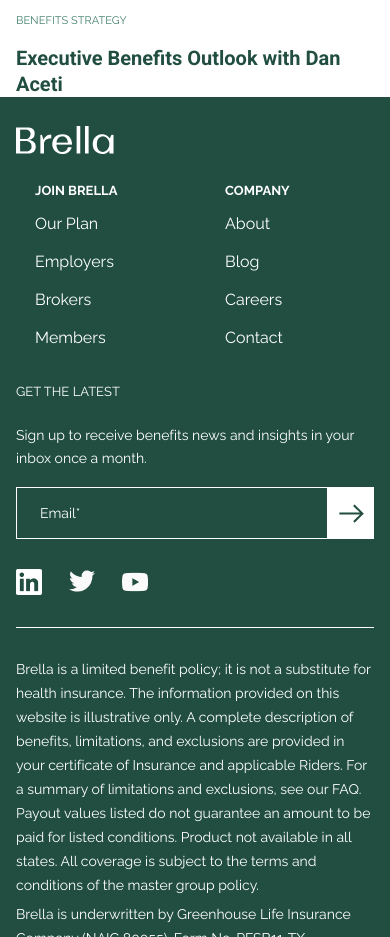
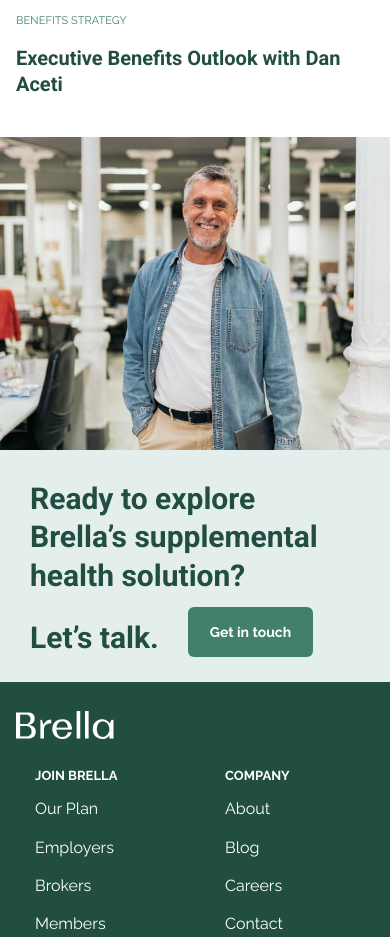
Before and after one commit to AlexUAKH/landing_Brella_insuarence, a website: page app/index.html in a window 390 px wide. Shown: the part 6940-7877 px from the top of the page. Drawn offline with nearby package versions, Linux system fonts and the light colour scheme; files that its build step writes are made by us from their sources.

Commit message:
letstalk section

```diff
--- /dev/null
+++ b/app/parts/letstalk.html
@@ -0,0 +1,20 @@
+<section class="page__letstalk letstalk">
+  <div class="letstalk__container">
+    <div class="letstalk__info info">
+      <div class="letstalk__info-img info__img">
+        <img src="../img/dist/backgrownd_lets_talk_section.jpg" alt="" />
+      </div>
+      <div class="letstalk__info-body info__body">
+        <div class="letstalk__wrap">
+          <div class="letstalk__info-title info__title title">
+            Ready to explore Brella’s supplemental health solution?
+          </div>
+          <div class="letstalk__info-text title">Let’s talk.</div>
+          <div class="letstalk__btn btn">
+            <a href="#" class="btn__link">Get in touch</a>
+          </div>
+        </div>
+      </div>
+    </div>
+  </div>
+</section>
--- a/app/styles/blocks/_general.scss
+++ b/app/styles/blocks/_general.scss
@@ -53,7 +53,8 @@
   &__advantage,
   &__plans,
   &__howItWorts,
-  &__customers {
+  &__customers,
+  &__letstalk {
     margin-top: 120px;
     @media (max-width: 960px) {
       margin-top: 40px;
@@ -80,6 +81,10 @@
     @media (max-width: 960px) {
       margin-top: 40px;
     }
+  }
+
+  // .page__letstalk
+  &__letstalk {
   }
 }
 
--- /dev/null
+++ b/app/styles/blocks/_letstalk.scss
@@ -0,0 +1,93 @@
+.letstalk {
+  background-color: #e3eeed;
+
+  // .letstalk__container
+  &__container {
+    max-width: 1440px;
+    margin: 0 auto;
+  }
+
+  // .letstalk__info
+  &__info {
+  }
+
+  // .letstalk__info-img
+  &__info-img {
+  }
+
+  // .letstalk__info-body
+  &__info-body {
+    display: flex;
+    align-items: center;
+  }
+
+  &__wrap {
+    max-width: 423px;
+    margin-left: 120px;
+  }
+
+  // .letstalk__info-title
+  &__info-title {
+    margin-bottom: 46px;
+  }
+
+  // .letstalk__info-text
+  &__info-text {
+    margin-bottom: 60px;
+  }
+  @media (max-width: 1150px) and (min-width: 910px) {
+    &__wrap {
+      margin-left: 60px;
+    }
+    &__info-title {
+      margin-bottom: 30px;
+    }
+    &__info-text {
+      margin-bottom: 40px;
+    }
+  }
+  @media (max-width: 909px) and (min-width: 730px) {
+    &__info-title,
+    &__info-text {
+      font-size: 30px;
+    }
+    &__wrap {
+      margin-left: 30px;
+    }
+    &__info-title {
+      margin-bottom: 20px;
+    }
+    &__info-text {
+      margin-bottom: 25px;
+    }
+  }
+  @media (max-width: 729px) {
+    &__info-title,
+    &__info-text {
+      font-size: 28px;
+    }
+    &__wrap {
+      margin-left: 30px;
+      position: relative;
+      margin-top: 30px;
+    }
+    &__info-title {
+      margin-bottom: 20px;
+    }
+    &__info-text {
+      margin-bottom: 25px;
+    }
+    &__btn {
+      position: absolute;
+      bottom: 25px;
+      left: 50%;
+      width: 125px;
+      height: 50px;
+      // margin-top: -25px;
+    }
+  }
+  // .letstalk__btn
+  &__btn {
+    max-width: 125px;
+  }
+}
--- a/app/styles/main.scss
+++ b/app/styles/main.scss
@@ -10,4 +10,5 @@
 @import "./blocks/employe";
 @import "./blocks/slider";
 @import "./blocks/featuring";
+@import "./blocks/letstalk";
 //@import "./blocks/**/*";
```
Also changed, not shown: app/index.html (+1 -0 lines), app/css/main.css, app/css/main.min.css.
